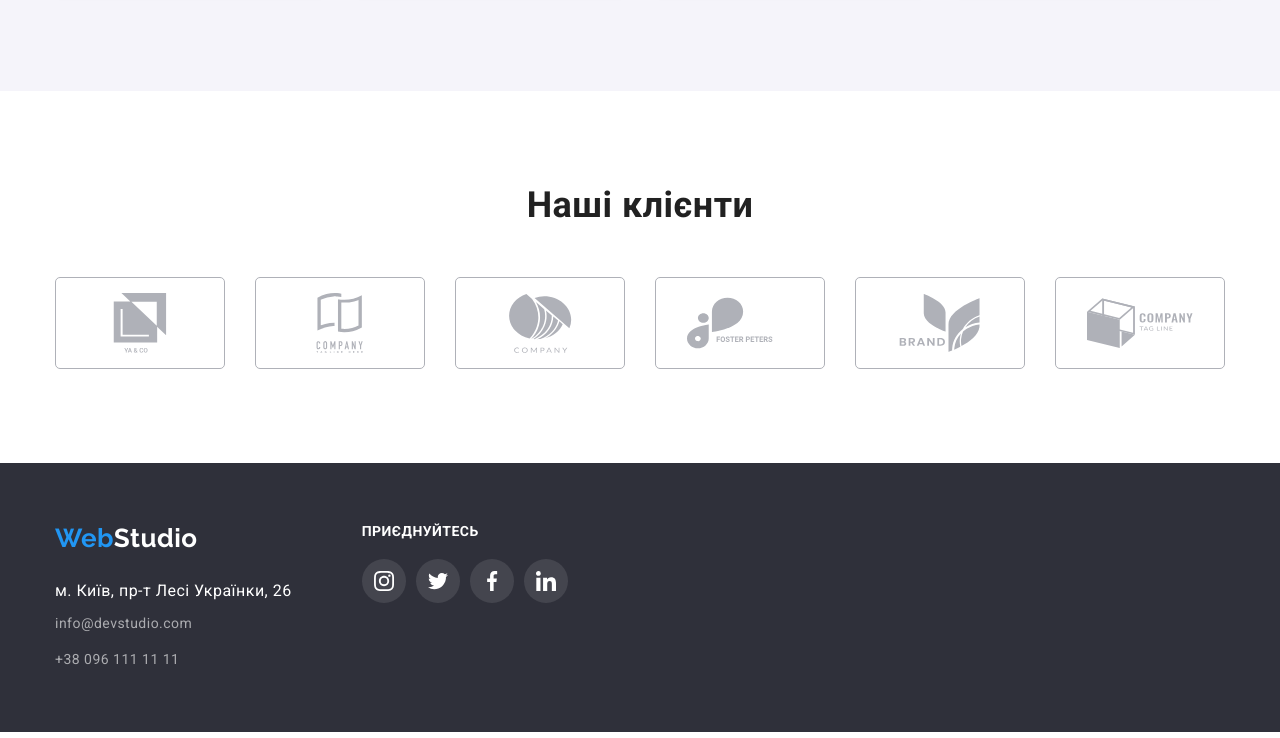
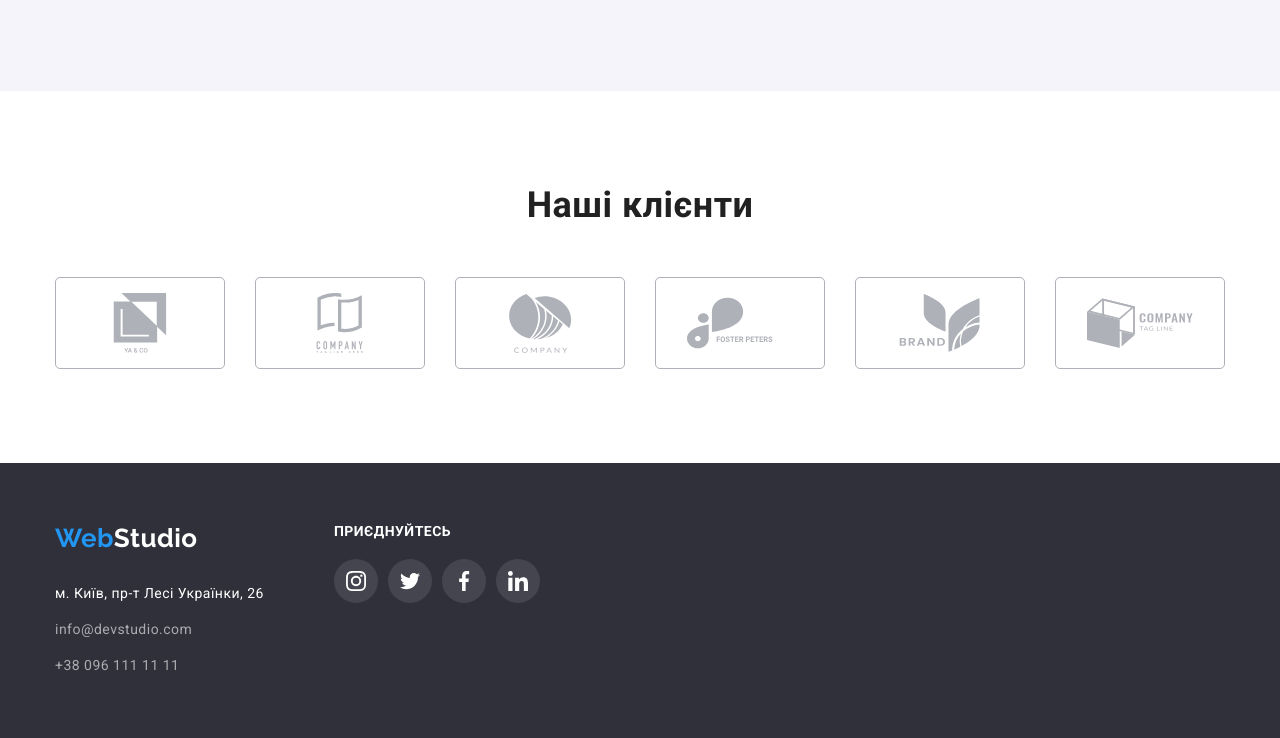
Before and after one commit to OlexiiHubar/goit-markup-hw-05, a plain HTML site: page index.html in a window 1280 px wide. Shown: the part 2213-2951 px from the top of the page. Drawn offline with nearby package versions, Linux system fonts and the light colour scheme.

Commit message:
Додана стилізація .address-item, background-color змінено на border-color

```diff
--- a/css/styles.css
+++ b/css/styles.css
@@ -476,7 +476,7 @@ img {
     border-radius: 5px;
 
     transition: color var(--transition-time) var(--transition-cubic),
-                background-color var(--transition-time) var(--transition-cubic);
+                border-color var(--transition-time) var(--transition-cubic);
 
 }
 
@@ -529,7 +529,8 @@ img {
 
 }
 
-.address-list .footer-contact {
+.address-list .footer-contact,
+.address-item {
     font-size: 14px;
     line-height: 1.71;
 }
```
